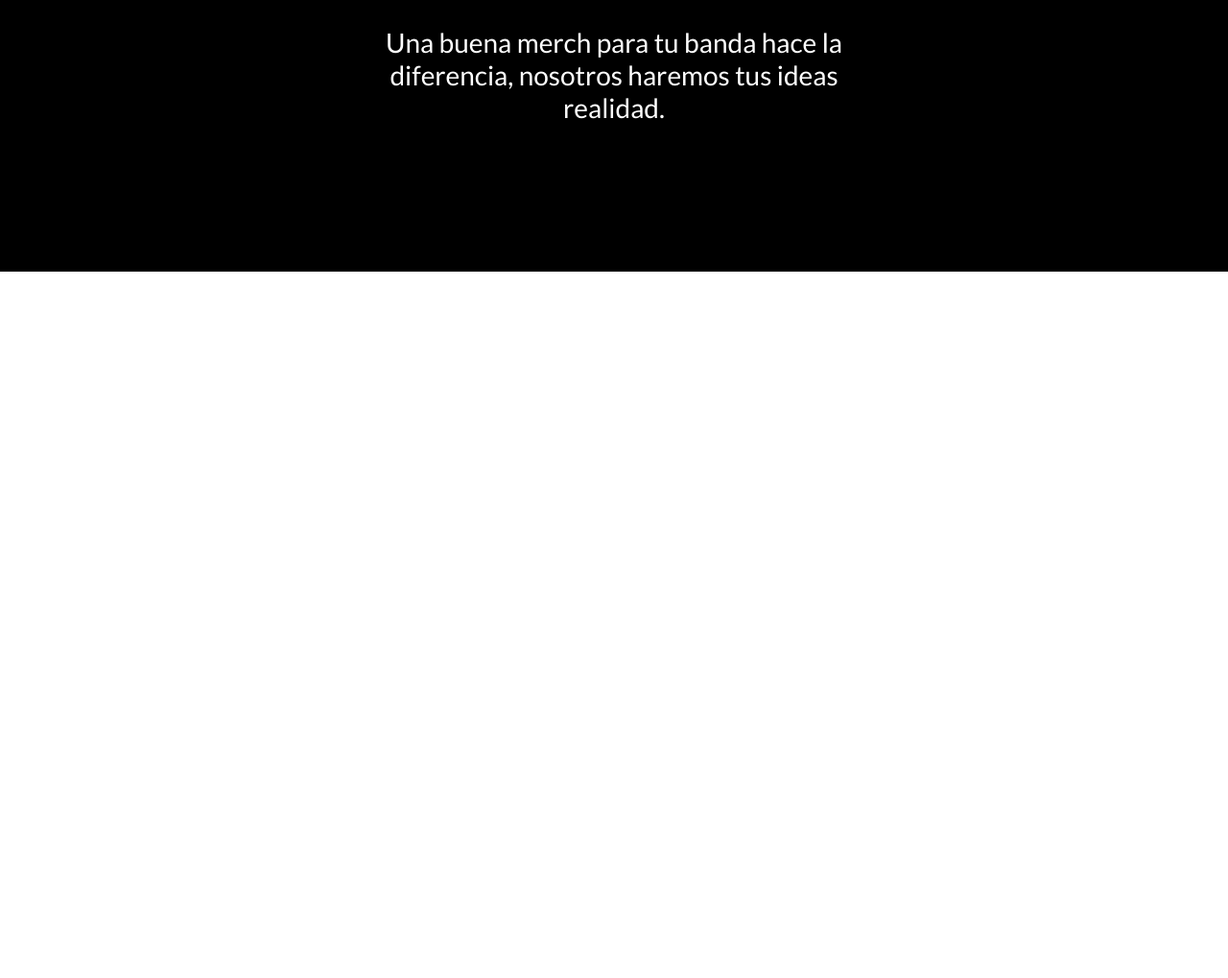
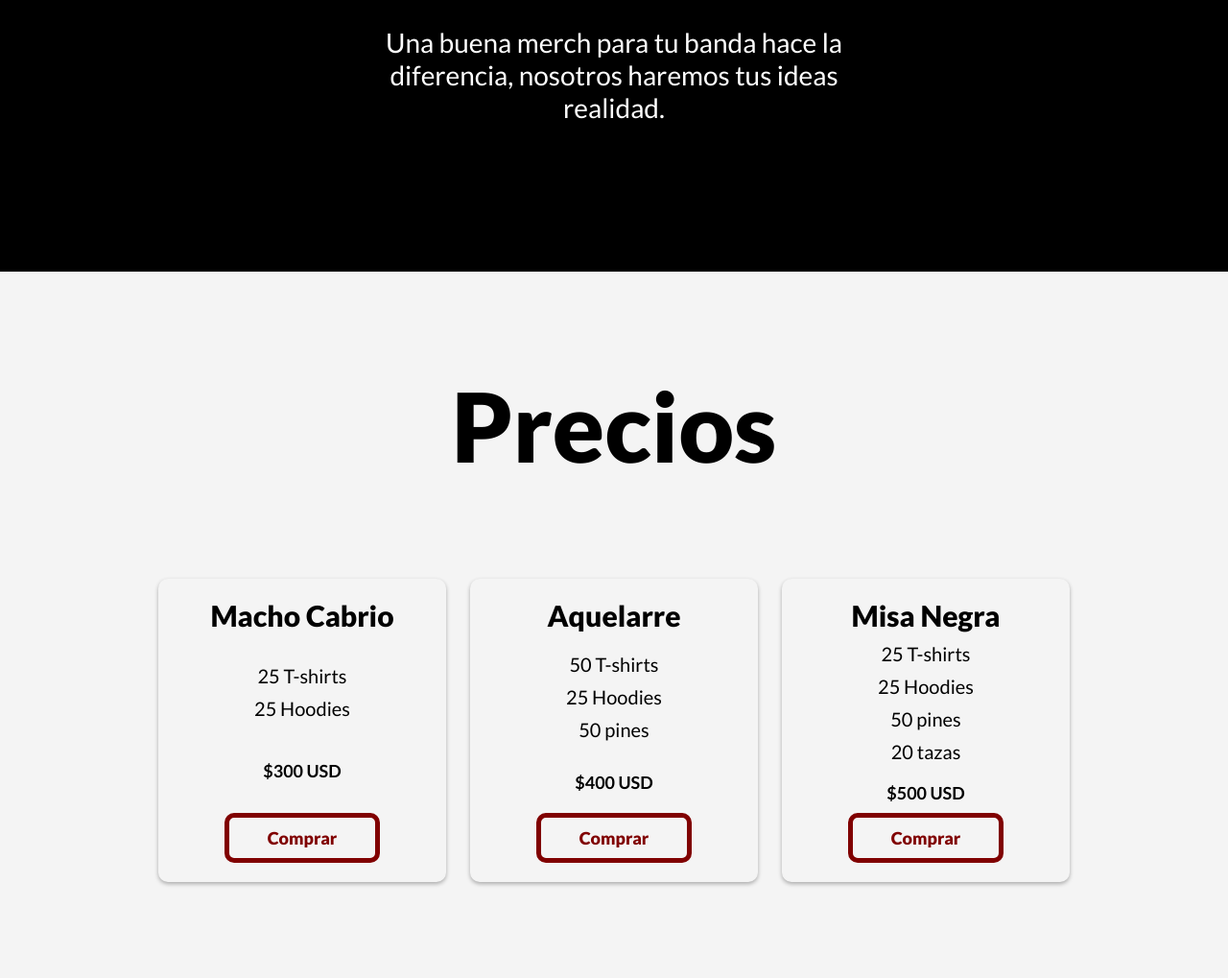
Before and after one commit to BIZZARREBOY/landing-page, a plain HTML site: page index.html in a window 1280 px wide. Shown: the part 517-1536 px from the top of the page at 96% size. Before the commit the page ends 800 px from the top, so only its background shows below. Drawn offline with Linux system fonts and the light colour scheme.

Commit message:
Make pricing section
Do pricing the pricing section in the landing page

```diff
--- a/index.html
+++ b/index.html
@@ -8,13 +8,13 @@
 </head>
 <body>
     <header id="start">
-            <a href="#hero"><img src="images/aquelarre-header.png" alt="logo"></a>
+        <img src="images/aquelarre-header.png" alt="logo">
         <div class="menu">
             <ul>
                 <li><a href="#pricing">Precios</a></li>
-                <li><a href="#">Clientes</a></li>
-                <li><a href="#">Contáctanos</a></li>
-                <li><a href="#">Colección</a></li>
+                <li><a href="#customer">Clientes</a></li>
+                <li><a href="#contact-us">Contáctanos</a></li>
+                <li><a href="#colection">Colección</a></li>
             </ul>
         </div>
 
@@ -32,6 +32,49 @@
                 <p>Una buena merch para tu banda hace la diferencia, nosotros haremos tus ideas realidad.</p>
             </div>
         </div>
+        <div class="pricing-container" id="pricing">
+            <h1>Precios</h1>
+            <div class="pricing-content">
+                <div class="card-container">
+                    <div class="card">
+                        <h2>Macho Cabrio</h2>
+                        <ul>
+                            <li>25 T-shirts</li>
+                            <li>25 Hoodies</li>
+                        </ul>
+                        <p>$300 USD</p>
+                        <button>Comprar</button>
+                    </div>
+                    <div class="card">
+                        <h2>Aquelarre</h2>
+                        <ul>
+                            <li>50 T-shirts</li>
+                            <li>25 Hoodies</li>
+                            <li>50 pines</li>
+                        </ul>
+                        <p>$400 USD</p>
+                        <button>Comprar</button>
+                    </div>
+                    <div class="card">
+                        <h2>Misa Negra</h2>
+                        <ul>
+                            <li>25 T-shirts</li>
+                            <li>25 Hoodies</li>
+                            <li>50 pines</li>
+                            <li>20 tazas</li>
+                        </ul>
+                        <p>$500 USD</p>
+                        <button>Comprar</button>
+                    </div>
+                </div>
+            </div>
+        </div>
+        <div class="customer-container" id="customer">
+
+        </div>
+        <div class="contact-us-container" id="contact-us">
+        </div>
+        <div class="colection-container" id="colection"></div>
     </main>
     <footer>
 
--- a/styles/styles.css
+++ b/styles/styles.css
@@ -1,4 +1,6 @@
 @import url('https://fonts.googleapis.com/css2?family=Lato:ital,wght@0,100;0,300;0,400;0,700;0,900;1,100;1,300;1,400;1,700;1,900&display=swap');
+
+/*Hero*/
 
 * {
     margin: 0;
@@ -13,14 +15,14 @@ header {
     justify-content: space-between;
     align-items: center;
     background: rgb(0, 0, 0);
-    position: fixed;
     width: 100%;
-    z-index: 2;
+    position:fixed;
 }
 
 header img {
     height: 72px;
     padding-top: 10px;
+    z-index: 1;
 }
 
 header ul {
@@ -37,22 +39,25 @@ header a {
     font-weight: 400;
 }
 
+/*HERO*/
+
 .hero-container {
     background: rgb(0, 0, 0);
     display: flex;
     flex-direction: column;
     justify-content: center;
     align-items: center;
+    color: white;
     min-height: 100vh;
-    color: white;
 }
 
 .hero-content {
+    margin: 100px 0;
     display: flex;
     flex-direction: column;
     align-items: center;
     gap: 30px;
-    width: 900px;
+    width: 90%;
 }
 
 .hero-content h1{
@@ -67,6 +72,86 @@ header a {
     width: 500px;
 }
 
+/*Pricing*/
+
 .pricing-container {
-    height: 100vh;
+    background: #f4f4f4;
+    display: flex;
+    flex-direction: column;
+    justify-content: center;
+    align-items: center;
 }
+
+.pricing-container h1 {
+    margin-top: 100px;
+    font-size: 100px;
+    font-weight: 900;
+    color: #000000;
+}
+
+.pricing-content {
+    width: 90%;
+    display: flex;
+    flex-direction: column;
+    justify-content: center;
+    align-items: center;
+
+    gap: 30px;
+}
+.card-container {
+    display: flex;
+    justify-content: center;
+    flex-wrap: wrap;
+    gap: 25px;
+    margin: 100px 0;
+}
+
+.card {
+    width: 300px;
+    background-color: #f4f4f4;
+    border-radius: 10px;
+    display: flex;
+    flex-direction: column;
+    justify-content: space-between;
+    align-items: center;
+    box-shadow: 0px 2px 4px rgba(0, 0, 0, 0.3);
+    overflow: hidden;
+    padding: 20px;
+}
+
+.card h2 {
+    font-size: 30px;
+    font-weight: 900;
+    margin-bottom: 10px;
+    text-align: center;
+}
+
+.card p {
+    font-size: 18px;
+    font-weight: 700;
+    margin-bottom: 10px;
+    text-align: center;
+}
+
+.card li {
+    margin-bottom: 10px;
+    text-align: center;
+}
+
+.card-container ul {
+    list-style-type: none;
+    font-size: 20px;
+    margin-bottom: 10px;
+    text-align: center;
+}
+
+.card button {
+    padding: 10px 40px;
+    border: 5px solid #800000;
+    background: transparent;
+    border-radius: 10px;
+    color: #800000;
+    font-size: 18px;
+    font-weight: 900;
+    cursor: pointer;
+}
```
Also changed, not shown: images/akelarre-2-opt .jpg (deleted).
